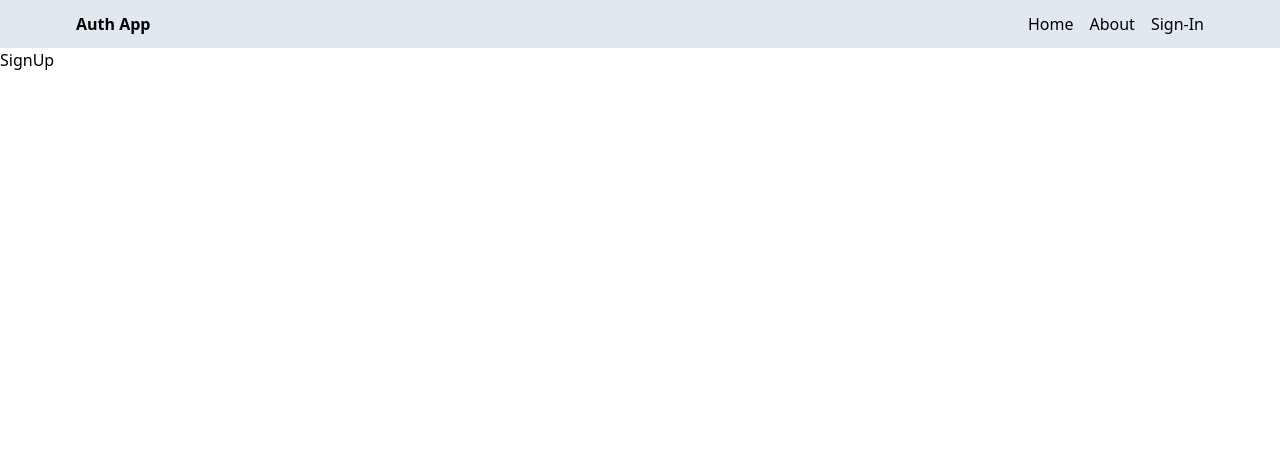
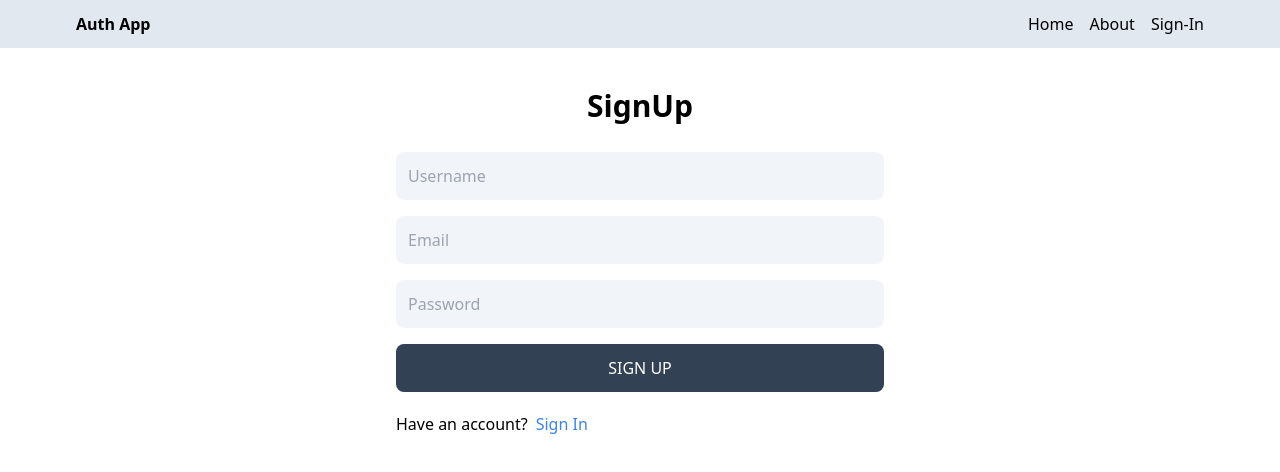
Before and after one commit to Debs5312/MERN-AUTH-APP, a React (Vite) app in the folder client/: page /sign-up in a window 1280 px wide. Shown: the top 472 px of the page. Built offline with nearby package versions, Linux system fonts and the light colour scheme.

Commit message:
Signup form design

```diff
--- a/client/src/pages/SignUp.jsx
+++ b/client/src/pages/SignUp.jsx
@@ -1,5 +1,40 @@
+import { Link } from "react-router-dom";
+
 const SignUp = () => {
-  return <div>SignUp</div>;
+  return (
+    <div className="p-3 max-w-lg mx-auto">
+      <h1 className="text-3xl text-center font-semibold my-7">SignUp</h1>
+      <form className="flex flex-col gap-4">
+        <input
+          type="text"
+          placeholder="Username"
+          id="username"
+          className="bg-slate-100 p-3 rounded-lg"
+        />
+        <input
+          type="email"
+          placeholder="Email"
+          id="email"
+          className="bg-slate-100 p-3 rounded-lg"
+        />
+        <input
+          type="password"
+          placeholder="Password"
+          id="password"
+          className="bg-slate-100 p-3 rounded-lg"
+        />
+        <button className="bg-slate-700 text-white p-3 rounded-lg uppercase hover:opacity-95 disabled:opacity-70">
+          Sign Up
+        </button>
+        <div className="flex gap-2 pt-1">
+          <p>Have an account?</p>
+          <Link to="/sign-in">
+            <span className="text-blue-500">Sign In</span>
+          </Link>
+        </div>
+      </form>
+    </div>
+  );
 };
 
 export default SignUp;
```
